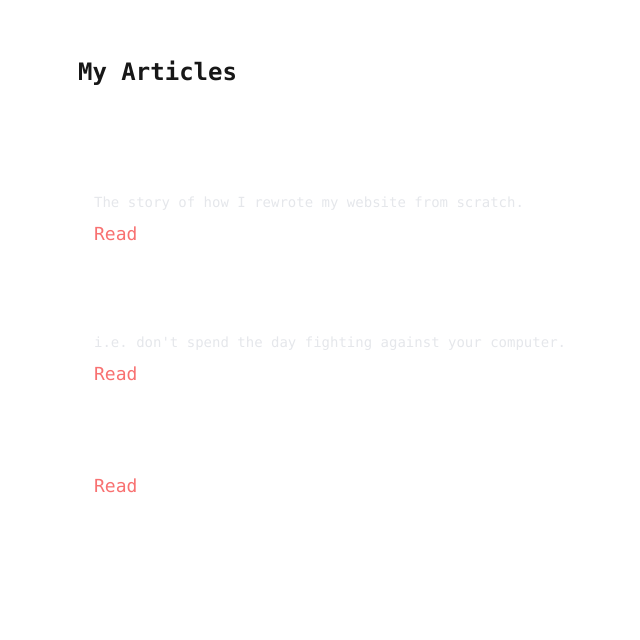
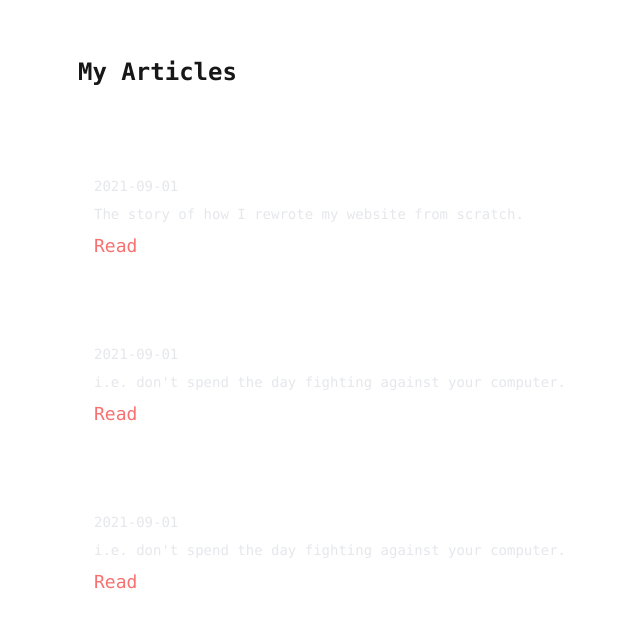
Before and after one commit to kaic/kaic.github.io, a Next.js app: page / in a window 1280 px wide. Shown: the part 760-1400 px from the top of the page, without its empty margins (2-642 px from the left). Built offline with nearby package versions, Linux system fonts and the light colour scheme.

Commit message:
feat: add date to articles

```diff
--- a/src/app/Articles/Articles.tsx
+++ b/src/app/Articles/Articles.tsx
@@ -10,29 +10,34 @@ import { ArticleLink } from './components/ArticleLinks';
 export interface IArticle {
   title: string;
   description?: string;
+  date: string;
   url: string;
 }
 function Articles() {
   const articlesList: IArticle[] = [
     {
       title: "Why did I rewrite my website from scratch to make it (almost) identical?",
+      date: '2021-09-01',
       description: 'The story of how I rewrote my website from scratch.',
       url: 'https://kaicbento.substack.com/p/be-your-tools-best-friend-not-its?r=5vxpr',
     },
     {
       title: "Be your tool's best friend, not its enemy",
       description: "i.e. don't spend the day fighting against your computer.",
+      date: '2021-09-01',
       url: 'https://kaicbento.substack.com/p/be-your-tools-best-friend-not-its?r=5vxpr',
     },
     {
       title: "Be your tool's best friend, not its enemy",
+      description: "i.e. don't spend the day fighting against your computer.",
+      date: '2021-09-01',
       url: 'https://kaicbento.substack.com/p/be-your-tools-best-friend-not-its?r=5vxpr',
     },
   ];
 
   return (
     <article id='articles'>
-      <div className='grid grid-rows-[20px_1fr_20px] p-8 pb-20 gap-16 sm:p-20 font-mono'>
+      <div className='grid grid-rows-[20px_1fr_20px] p-8 pb-5 gap-12 sm:p-20 font-mono'>
         <h2 className='text-2xl font-bold'>My Articles</h2>
         <ul className='list-inside text-sm text-center sm:text-left'>
           {articlesList.map((article, index) => (
```
